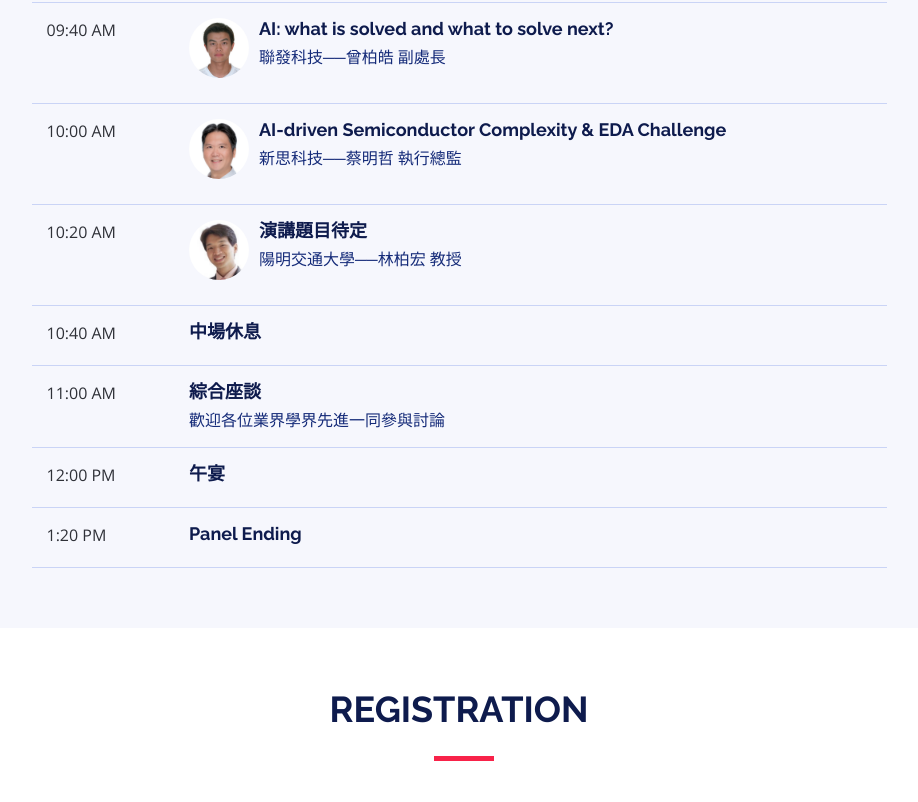
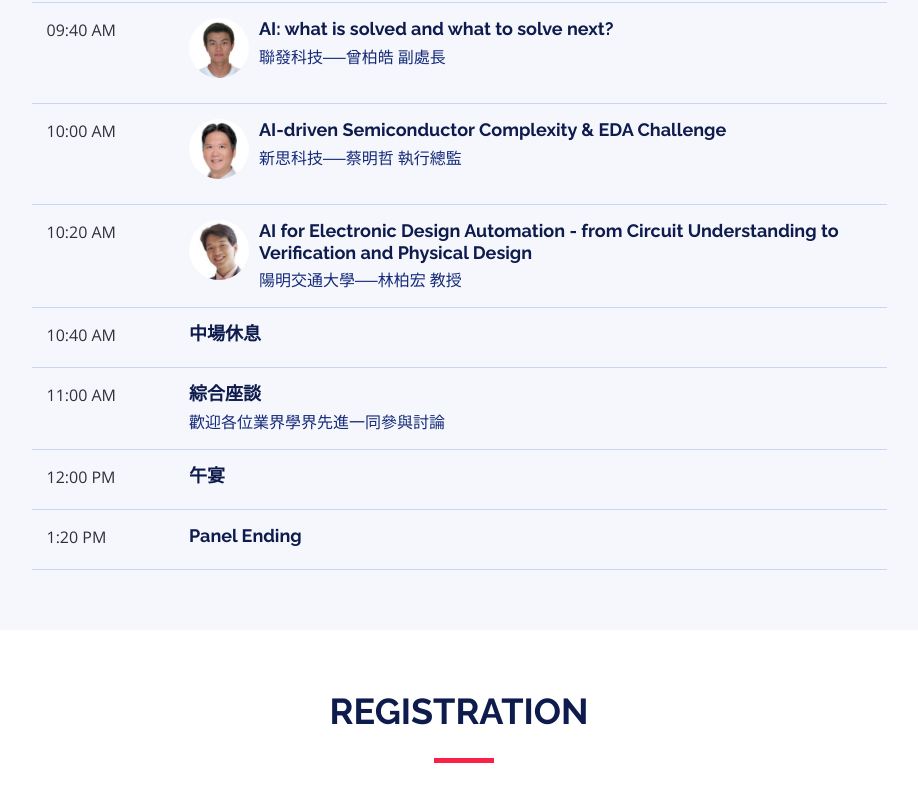
Before and after one commit to VTTF/2026, a plain HTML site: page index.html in a window 1280 px wide. Shown: the part 2557-3359 px from the top of the page, without its empty margins (181-1099 px from the left). Drawn offline with nearby package versions, Linux system fonts and the light colour scheme.

Commit message:
Add talk title for 林柏宏
Co-Authored-By: Claude Sonnet 5.5 <noreply@anthropic.com>

```diff
--- a/index.html
+++ b/index.html
@@ -325,7 +325,7 @@
                 <div class="speaker">
                   <img src="img/speakers/林柏宏.png" alt="林柏宏">
                 </div>
-                <h4>演講題目待定</h4>
+                <h4>AI for Electronic Design Automation - from Circuit Understanding to Verification and Physical Design</h4>
                 <p>陽明交通大學──林柏宏 教授</p>
               </div>
             </div>
```
